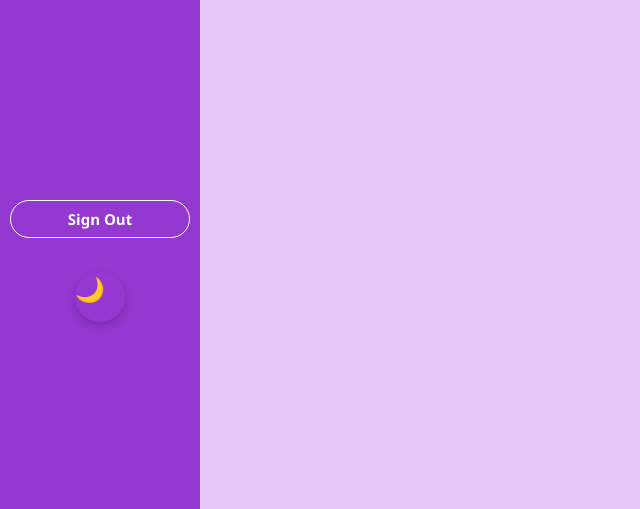
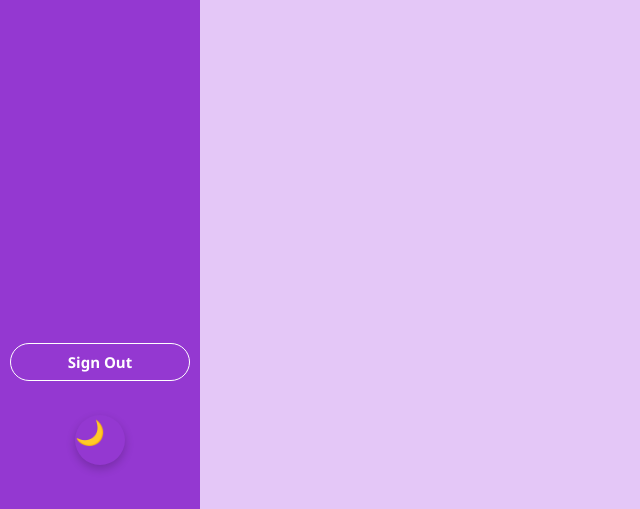
Before and after one commit to virtuoso-beep/Project, a PHP site: page /Project/homepage.php in a window 1280 px wide. Shown: the part 291-800 px from the top of the page, without its empty margins (0-640 px from the left). Run offline with PHP 8.4, Linux system fonts and the light colour scheme; data that the repository does not hold is empty.

Commit message:
Update homepage.php

```diff
--- a/Proflogin/homepage.php
+++ b/Proflogin/homepage.php
@@ -133,7 +133,7 @@ include("connect.php");
         </div>
         <button onclick="showSchedule()">Room</button>
         <button onclick="showBookingForm()">Avail Room</button>
-        <button onclick="confirmSignOut()" style="margin-top: 240px;" class="signout-btn">Sign Out</button>
+        <button onclick="confirmSignOut()" style="margin-top: auto;" class="signout-btn">Sign Out</button>
         <p class="dark-toggle" onclick="toggleTheme()">🌙</p>
     </div>
 
```
